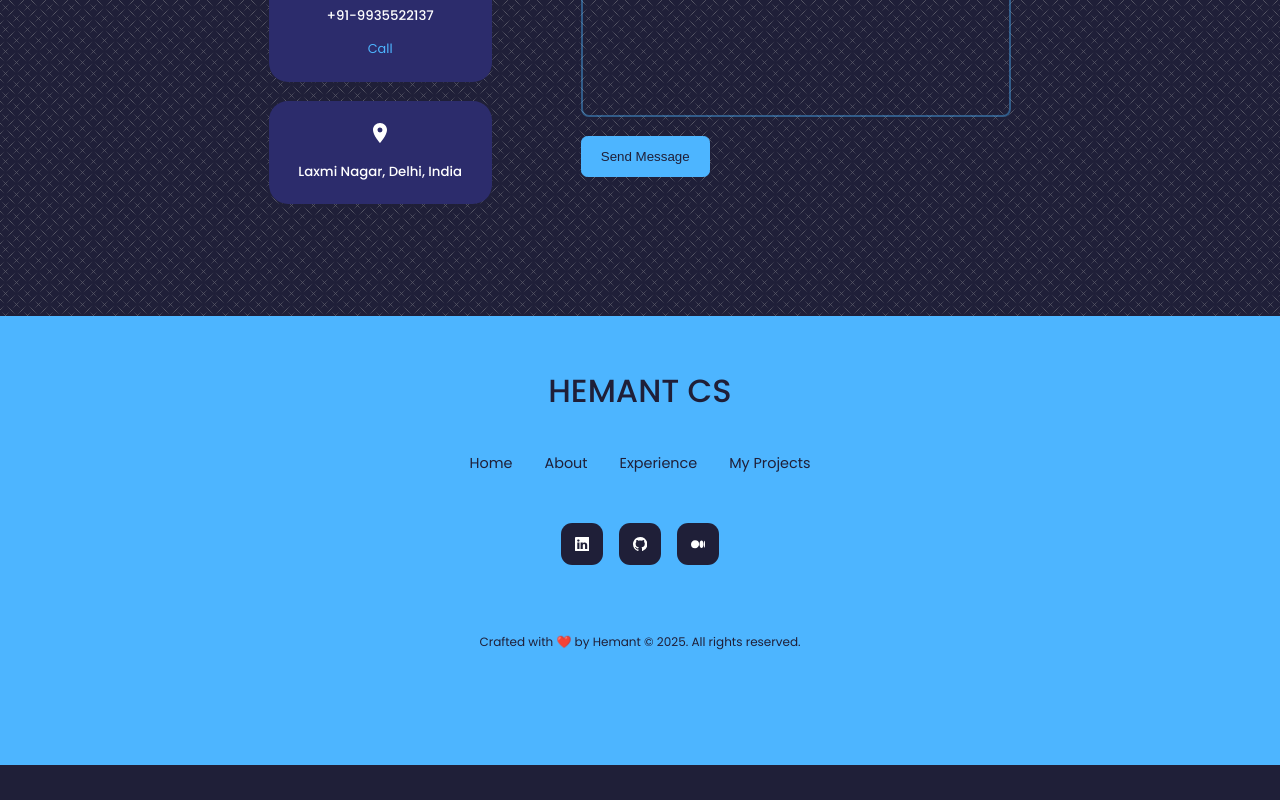
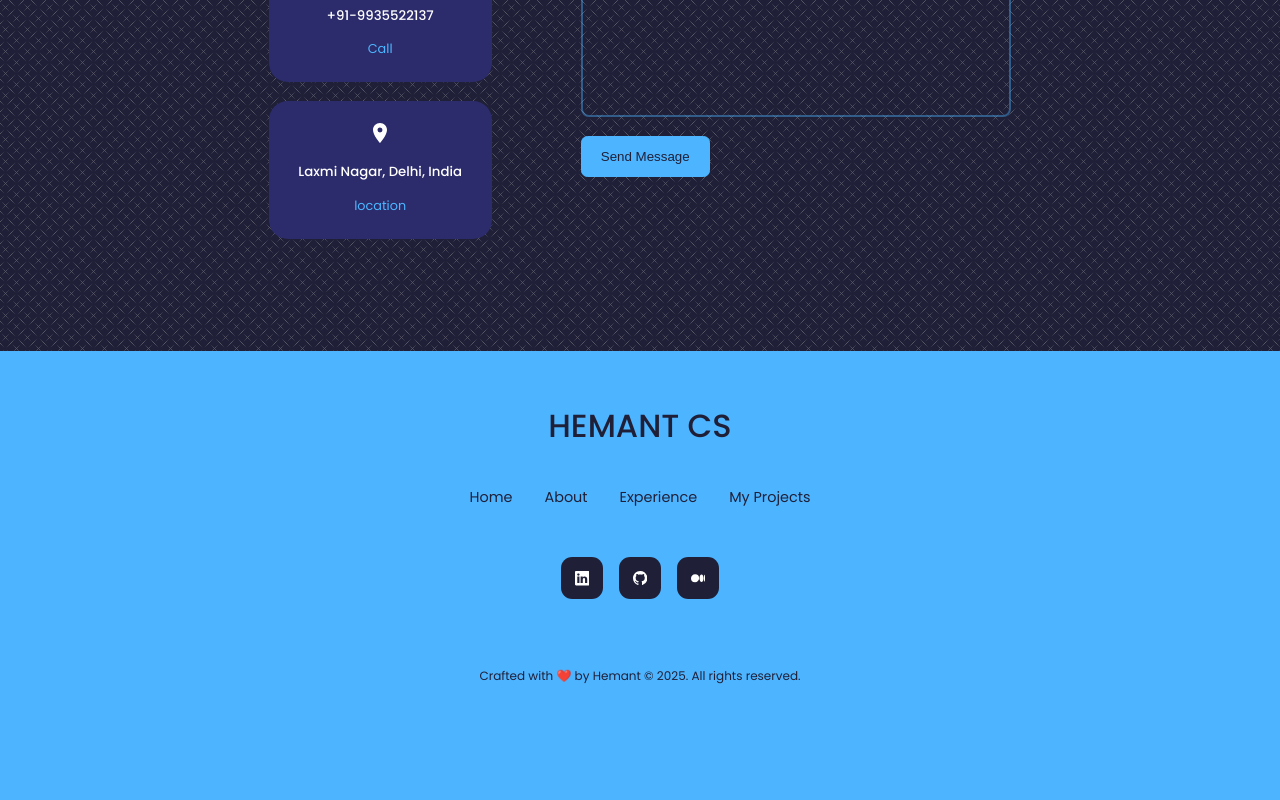
Before and after one commit to Hemant-cs/my-portfolio, a React (Create React App) app: page / in a window 1280 px wide. Shown: the part 3573-4373 px from the top of the page. Before the commit the page ends 4338 px from the top, so only its background shows below. Built offline with nearby package versions, Linux system fonts and the light colour scheme.

Commit message:
correcting location and call feature

```diff
--- a/src/components/contacts/Contacts.jsx
+++ b/src/components/contacts/Contacts.jsx
@@ -33,12 +33,12 @@ const Contacts = () => {
           <article className='contact__option'>
             <MdLocalPhone  className='contact__option-icon'/>
             <h5>+91-9935522137</h5>
-            <a href="callto:hemantchaurasia555@gmail.com">Call</a>
+            <a href="tel: +919935522137">Call</a>
           </article>
           <article className='contact__option'>
             <MdLocationOn  className='contact__option-icon'/>
             <h5>Laxmi Nagar, Delhi, India</h5>
-            {/* <a href="mailto:hemantchaurasia555@gmail.com">Send a message</a> */}
+            <a href="https://www.google.co.in/maps/place/Laxmi+Nagar/@28.6306847,77.2750451,17z/data=!3m1!4b1!4m6!3m5!1s0x390cfcad2277af63:0xa44f8b23c84bd369!8m2!3d28.63068!4d77.27762!16s%2Fg%2F11cjhc15fb?hl=en&entry=ttu&g_ep=EgoyMDI1MDMxOS4yIKXMDSoASAFQAw%3D%3D">location</a>
           </article>
         </div>
 
```
